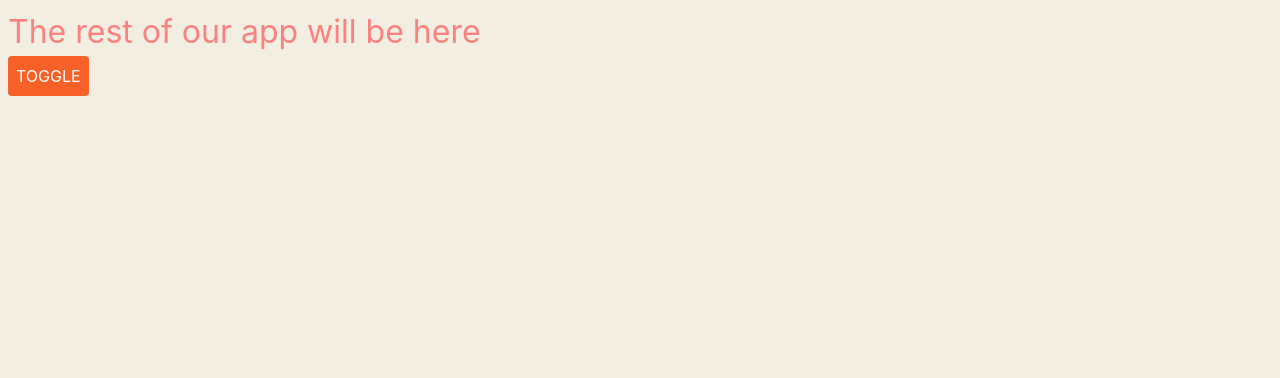
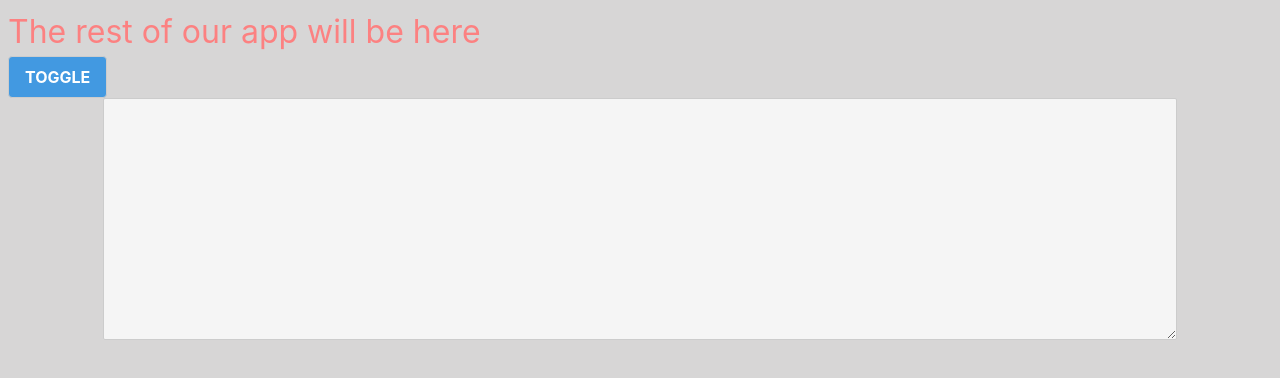
Before and after one commit to gcbest/read-comp-plus, a Svelte app: page / in a window 1280 px wide. Shown: the top 378 px of the page. Built offline with nearby package versions, Linux system fonts and the light colour scheme.

Commit message:
update theme colors

```diff
--- a/src/App.svelte
+++ b/src/App.svelte
@@ -1,10 +1,11 @@
 <script lang="ts">
   import Tailwind from './Tailwind.svelte';
   import Button from './components/Button.svelte';
+  import TextArea from './components/TextArea.svelte';
 
   const body: HTMLElement = window.document.body;
   const theme: string | undefined = localStorage.getItem('theme');
-
+  let text: string | undefined = '';
   if (theme) body.classList.add('dark-mode');
 </script>
 
@@ -15,11 +16,14 @@
     }
   }
 
+  // LIGHT THEME
   :global(body) {
-    background-color: #f2eee2;
-    color: #0084f6;
+    background-color: #d7d6d6;
+    color: #1d3557;
     transition: background-color 0.5s;
   }
+
+  // DARK THEME
   :global(body.dark-mode) {
     background-color: #1d3040;
     color: #bfc2c7;
@@ -30,5 +34,6 @@
 <main>
   <h1 class="text-red-400">The rest of our app will be here</h1>
   <Button {body} {theme}>Toggle</Button>
+  <TextArea {text} />
 
 </main>
--- a/src/components/Button.svelte
+++ b/src/components/Button.svelte
@@ -11,20 +11,25 @@
 </script>
 
 <style>
-  button {
-    background-color: #f76027;
-    color: white;
-    border: none;
-    border-radius: 4px;
-    padding: 0.5rem;
+  .btn {
+    @apply font-bold py-2 px-4 rounded;
     text-transform: uppercase;
   }
+
+  .btn-blue {
+    @apply bg-blue-500 text-white;
+  }
+
+  .btn-blue:hover {
+    @apply bg-blue-700;
+  }
+
   :global(body.dark-mode) button {
     background-color: #0084f6;
     color: white;
   }
 </style>
 
-<button on:click={toggle}>
+<button class="btn btn-blue" on:click={toggle}>
   <slot />
 </button>
--- /dev/null
+++ b/src/components/TextArea.svelte
@@ -0,0 +1,19 @@
+<script lang="ts">
+  export let text: string;
+</script>
+
+<style>
+  textarea {
+    width: 85%;
+    margin: auto;
+    display: block;
+    background-color: #f5f5f5;
+  }
+
+  :global(body.dark-mode) textarea {
+    background-color: #457b9d;
+    color: #f1faee;
+  }
+</style>
+
+<textarea class="resize-y" name="content" cols="30" rows="10">{text}</textarea>
```
